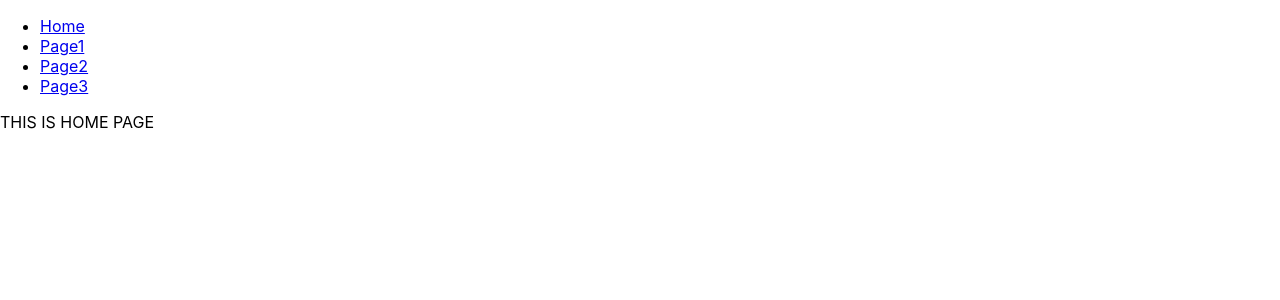
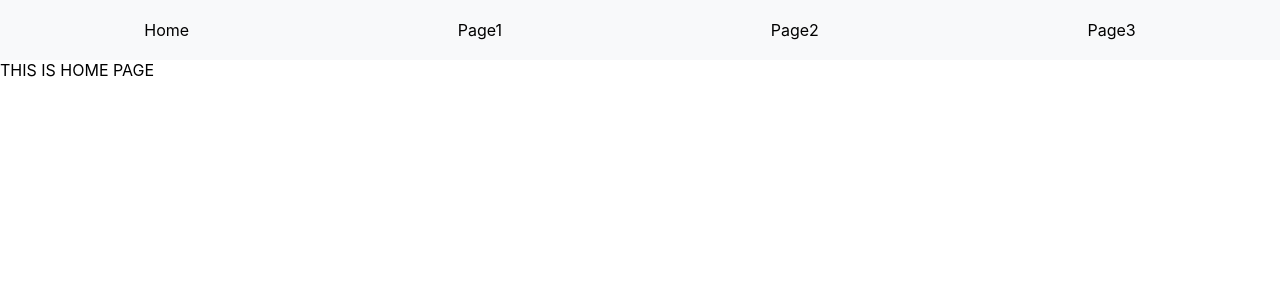
Before and after one commit to anandadhikarii/nanduapp, a React (Create React App) app: page / in a window 1280 px wide. Shown: the top 300 px of the page. Built offline with nearby package versions, Linux system fonts and the light colour scheme.

Commit message:
header_navigation _alignment

```diff
--- a/src/App.css
+++ b/src/App.css
@@ -28,6 +28,24 @@
   color: #61dafb;
 }
 
+.Headeralignment {
+  display: flex;
+  justify-content: space-around;
+  align-items: center;
+  padding: 10px;
+  background-color: #f8f9fa;
+}
+
+.Headeralignment a {
+  text-decoration: none;
+  color: #000;
+  padding: 10px 20px;
+}
+
+.Headeralignment a:hover {
+  color: #007bff;
+}
+
 @keyframes App-logo-spin {
   from {
     transform: rotate(0deg);
@@ -35,6 +53,4 @@
   to {
     transform: rotate(360deg);
   }
-
-
 }
--- a/src/App.js
+++ b/src/App.js
@@ -4,26 +4,22 @@ import Page1 from "./Page1";
 import Page2 from "./Page2";
 import Page3 from "./Page3";
 import Home from "./Home";
+import "./App.css";
 
 function App() {
   return (
     <Router>
       <div>
         <nav>
-          <ul>
-            <li>
-              <Link to="/">Home</Link>
-            </li>
-            <li>
-              <Link to="/Page1">Page1</Link>
-            </li>
-            <li>
-              <Link to="/Page2">Page2</Link>
-            </li>
-            <li>
-              <Link to="/Page3">Page3</Link>
-            </li>
-          </ul>
+          <div className="Headeralignment">
+            <Link to="/">Home</Link>
+
+            <Link to="/Page1">Page1</Link>
+
+            <Link to="/Page2">Page2</Link>
+
+            <Link to="/Page3">Page3</Link>
+          </div>
         </nav>
 
         <Routes>
```
